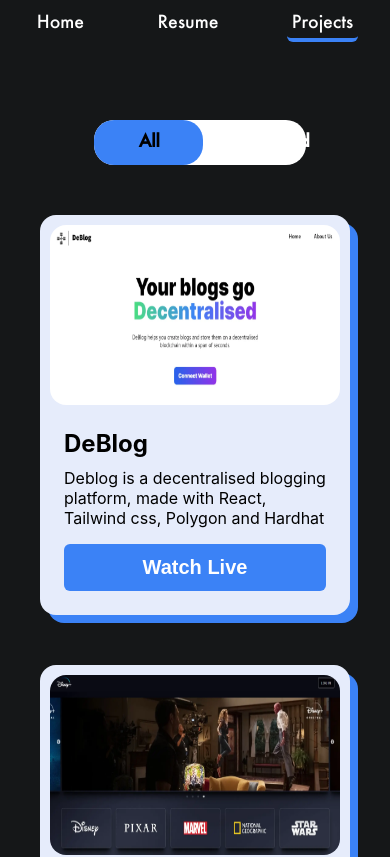
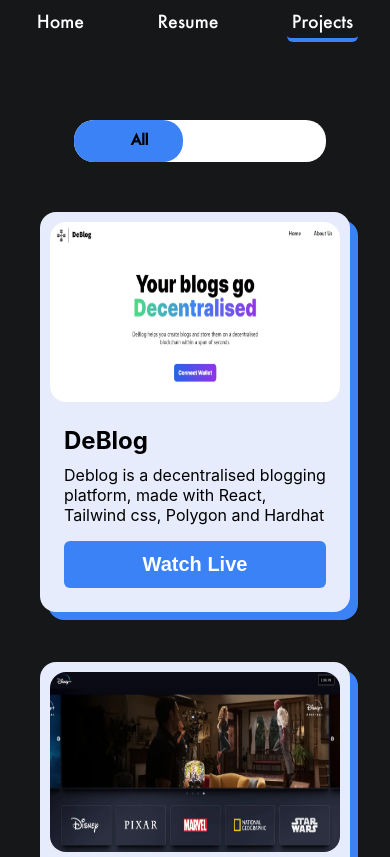
Before and after one commit to sahilkakwani9/React-Portfolio, a React (Create React App) app: page /projects in a window 390 px wide. Shown: the top 857 px of the page. Built offline with nearby package versions, Linux system fonts and the light colour scheme; a web font is replaced by a local one.

Commit message:
fea: framer

```diff
--- a/package.json
+++ b/package.json
@@ -16,6 +16,7 @@
     "react-router-dom": "^6.3.0",
     "react-scripts": "5.0.0",
     "react-twitter-embed": "^4.0.4",
+    "scrollreveal": "^4.0.9",
     "web-vitals": "^2.1.4"
   },
   "scripts": {
--- a/src/components/Projects.css
+++ b/src/components/Projects.css
@@ -19,7 +19,7 @@
 
 .window {
     margin-top: 20px;
-    width: 20.6vw;
+    width: 25vw;
     text-align: center;
     margin: auto;
     /* background-color: #fff; */
@@ -54,7 +54,7 @@
 .project-container .window .tab .blue {
     position: absolute;
   height: 100%;
-  width: 11vw;
+  width: 50%;
   z-index: -1;
   bottom: 0;
   /* z-index: 0; */
@@ -66,11 +66,12 @@
 
 .all {
     left: 0;
-    margin-right: 2px;
+    margin-right: 10px;
 }
 
 .collab {
-    left: 10.4vw;
+    left: 45%;
+    width: 55%!important;
     /* color: #fff; */
 }
 
@@ -300,7 +301,7 @@
     }
 
     .window {
-        width: 52vw;
+        width: 62vw;
         font-size: 10px;
     }
 
@@ -308,7 +309,7 @@
         width: 50%;
     }
     .tab button{
-        font-size: 1.2rem;
+        font-size: 1rem;
     }
     .project-container .window .tab .blue {
         width: 28vw;
--- a/src/components/Projects.js
+++ b/src/components/Projects.js
@@ -1,40 +1,35 @@
 import React, { useState } from 'react'
 import './Projects.css'
 import projects from "../Projects.json"
-import { useEffect } from 'react';
+import { motion } from 'framer-motion';
+
 
 function Projects() {
-    const [filter, setFilter] = useState(true);
+    const [filter, setFilter] = useState("all");
     const [active, setActive] = useState("all");
+
     return (
         <div className='project-container'>
             <div className="project-wrapper">
                 <div className='window'>
                     <div className='tab'>
-                        <button onClick={() => { setFilter(false); setActive("all"); }} className={`toggle ${filter?'':'white'}`}>All</button>
-                        <button className={`toggle ${filter?'white':''}`} onClick={() => { setFilter(true); setActive("collab"); }}>Colloborated</button>
+                        <button onClick={() => { setFilter("all"); setActive("all"); }} className={`toggle ${filter?'':'white'}`}>All</button>
+                        <button className={`toggle ${filter?'white':''}`} onClick={() => { setFilter("collab"); setActive("collab"); }}>Colloborated</button>
                         <div className={`blue ${active}`}></div>
                     </div>
                 </div>
-                <div className="card-wrap">
+                <motion.div className="card-wrap" initial={{ opacity: 0 }} whileInView={{ opacity: 1 }}>
 
 
-                    {projects && projects.map((e, i) => {
+                    {projects && projects.map((e, id) => {
                         if (filter === "collab") {
                             if (e.colloborated === true) {
                                 return (
-                                    // <div className={e.class}>
-                                    //     <img src={e.src} alt="project" />
-                                    //     <div className="body">
-                                    //         <h3 className="project-name">{e.name}</h3>
-                                    //         <p>{e.Description}</p>
-                                    //         <p className='won'>{e.won}</p>
-                                    //         <div className="btn-wrap">
-                                    //             <button><a className='btn-txt' href={e.href}>Watch Live</a></button>
-                                    //         </div>
-                                    //     </div>
-                                    // </div>
-                                    <div className='card-box'>
+                                    <motion.div initial={{ opacity: 0, y: 50 }} whileInView={{ transition: {
+                                        type: "spring",
+                                        bounce: 0.4,
+                                        duration: 0.8
+                                      }, opacity: 1}} id={id} key={id} className='card-box'>
                                     <div className='card-skeleton'>
                                         <img src={e.src} alt='disney' />
                                         <div className='content'>
@@ -43,14 +38,14 @@ function Projects() {
                                             <a href={e.href}><button>Watch Live</button></a>
                                         </div>
                                     </div>
-                                </div>
+                                </motion.div>
                                 )
                             }
 
                         }
                         else {
                             return (
-                                <div className='card-box'>
+                                <motion.div initial={{ opacity: 0 }} whileInView={{ opacity: 1 }} id={id} key={id} className='card-box'>
                                     <div className='card-skeleton'>
                                         <img src={e.src} alt='disney' />
                                         <div className='content'>
@@ -59,11 +54,11 @@ function Projects() {
                                             <a href={e.href}><button>Watch Live</button></a>
                                         </div>
                                     </div>
-                                </div>
+                                </motion.div>
                             )
                         }
                     })}
-                </div>
+                </motion.div>
             </div>
         </div>
     )
--- /dev/null
+++ b/src/utils/ScrollReveal.js
@@ -0,0 +1,2 @@
+import ScrollReveal from "scrollreveal";
+export default ScrollReveal();
```
Also changed, not shown: 1 other file (tests, documents, lock files or other folders).
